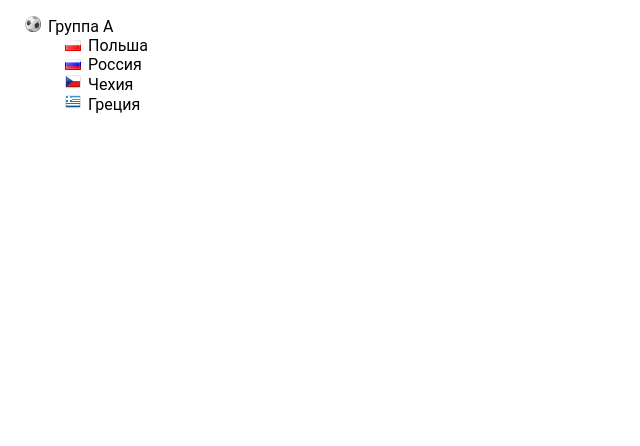
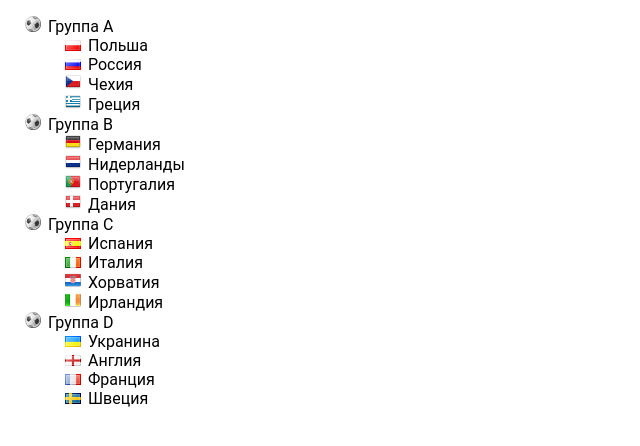
Before and after one commit to avpankov/HW3, a plain HTML site: page index.html in a window 1280 px wide. Shown: the whole page, without its empty margins (0-640 px from the left). Drawn offline with Linux system fonts and the light colour scheme.

Commit message:
Сделал euro-2012

```diff
--- a/index.html
+++ b/index.html
@@ -9,19 +9,55 @@
             font-family: Roboto, Arial, sans-serif;
         }
         .ball {
-            list-style-image: url(/task/markers/football.png);
+            list-style-image: url(task/markers/football.png);
         }
         #poland {
-            list-style-image: url(/task/markers/flags/poland.png);
+            list-style-image: url(task/markers/flags/poland.png);
         }
         #russia {
-            list-style-image: url(/task/markers/flags/russia.png);
+            list-style-image: url(task/markers/flags/russia.png);
         }
         #czech {
-            list-style-image: url(/task/markers/flags/czech.png);
+            list-style-image: url(task/markers/flags/czech.png);
         }
         #greece {
-            list-style-image: url(/task/markers/flags/greece.png);
+            list-style-image: url(task/markers/flags/greece.png);
+        }
+	#germany {
+	    list-style-image: url(task/markers/flags/germany.png);
+	}
+	#netherlands {
+            list-style-image: url(task/markers/flags/netherlands.png);
+        }
+        #portugal {
+            list-style-image: url(task/markers/flags/portugal.png);
+        }
+        #denmark {
+            list-style-image: url(task/markers/flags/denmark.png);
+        }
+        #spain {
+            list-style-image: url(task/markers/flags/spain.png);
+        }
+	#italy {
+	    list-style-image: url(task/markers/flags/italy.png);
+	}
+	#croatia {
+            list-style-image: url(task/markers/flags/croatia.png);
+        }
+	#ireland {
+	    list-style-image: url(task/markers/flags/ireland.png);
+	}
+	#ukraine {
+            list-style-image: url(task/markers/flags/ukraine.png);
+        }
+        #england {
+            list-style-image: url(task/markers/flags/england.png);
+        }
+        #france {
+            list-style-image: url(task/markers/flags/france.png);
+	}
+        #sweden {
+            list-style-image: url(task/markers/flags/sweden.png);
         }
     </style>
 </head>
@@ -35,6 +71,30 @@
                 <li id="greece">Греция</li>
             </ul>
         </li>
+	<li class='ball'>Группа B
+	    <ul>
+		<li id='germany'>Германия</li>
+		<li id='netherlands'>Нидерланды</li>
+		<li id='portugal'>Португалия</li>
+		<li id='denmark'>Дания</li>
+	    </ul>
+	</li>
+	<li class='ball'>Группа C
+	    <ul>
+		<li id='spain'>Испания</li>
+		<li id='italy'>Италия</li>
+		<li id='croatia'>Хорватия</li>
+		<li id='ireland'>Ирландия</li>
+	    </ul>
+	</li>
+	<li class='ball'>Группа D
+	    <ul>
+		<li id='ukraine'>Укранина</li>
+		<li id='england'>Англия</li>
+		<li id='france'>Франция</li>
+		<li id='sweden'>Швеция</li>
+	    </ul>
+	</li>
     </ul>
 </body>
 </html>
```
